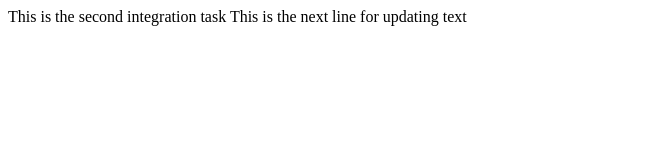
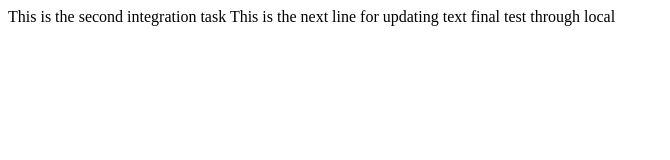
Before and after one commit to nandu7163/Int_Task2_Git, a plain HTML site: page index.html in a window 1280 px wide. Shown: the whole page, without its empty margins (0-670 px from the left). Drawn offline with Linux system fonts and the light colour scheme.

Commit message:
text in html

```diff
--- a/index.html
+++ b/index.html
@@ -8,5 +8,6 @@
 <body>
     This is the second integration task
     This is the next line for updating text
+    final test through local
 </body>
 </html>
```
